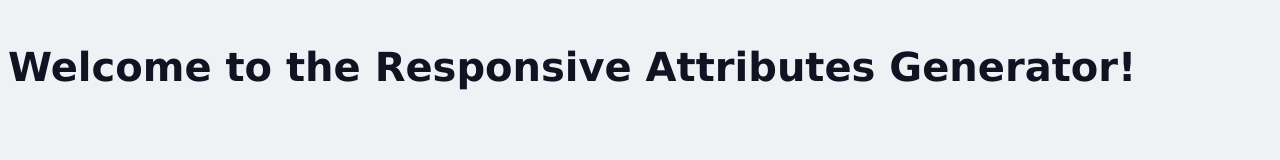
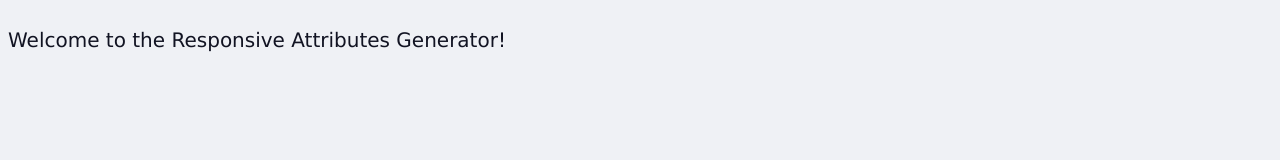
Before and after one commit to LebCit/rag, a plain HTML site: page index.html in a window 1280 px wide. Drawn offline with Linux system fonts and the light colour scheme.

Commit message:
Add header, main and footer sections

```diff
--- a/index.html
+++ b/index.html
@@ -15,6 +15,10 @@
 		<link rel="stylesheet" href="/css/responsive-attributes.css" />
 	</head>
 	<body>
-		<h1>Welcome to the Responsive Attributes Generator!</h1>
+		<header></header>
+
+		<main><p>Welcome to the Responsive Attributes Generator!</p></main>
+
+		<footer></footer>
 	</body>
 </html>
```
